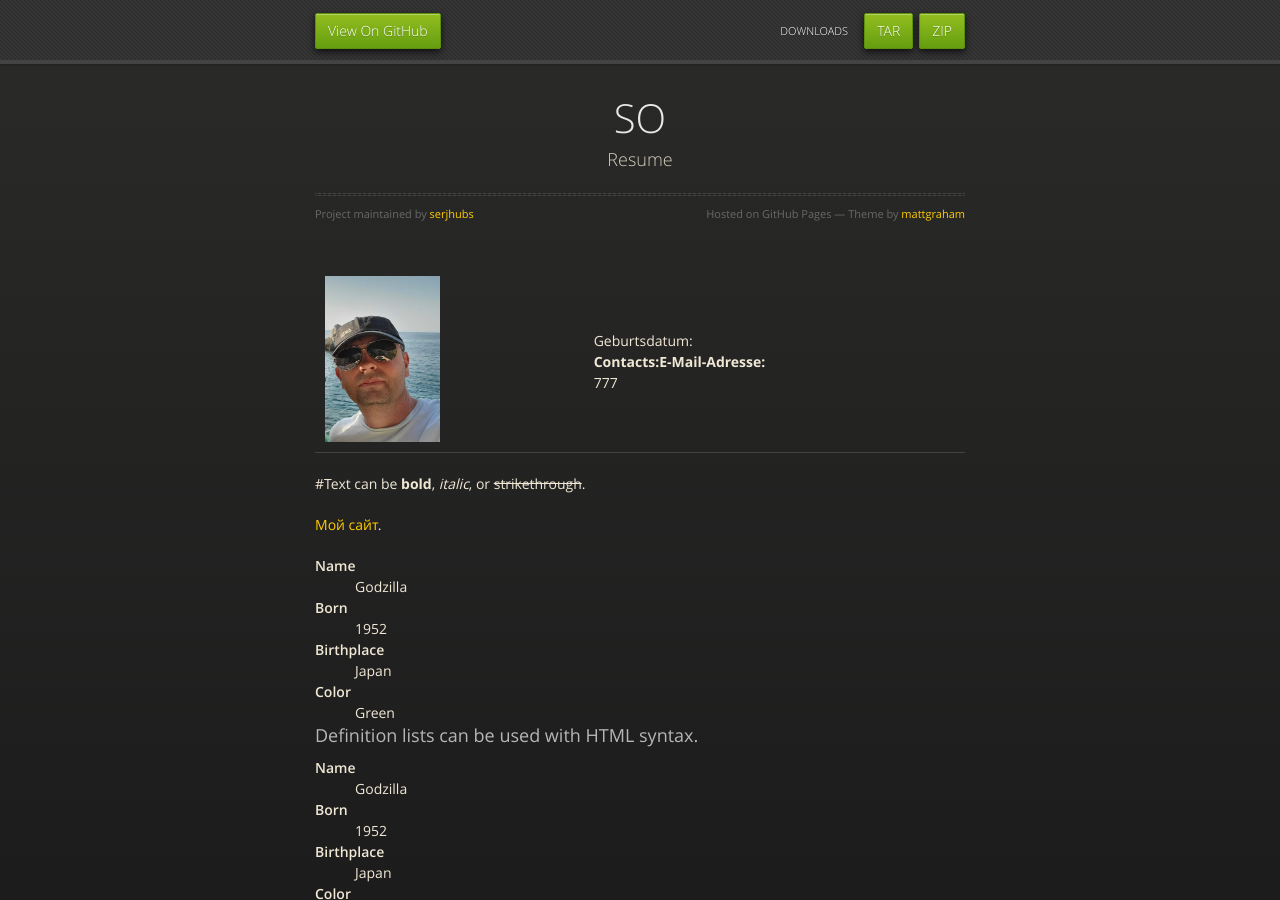
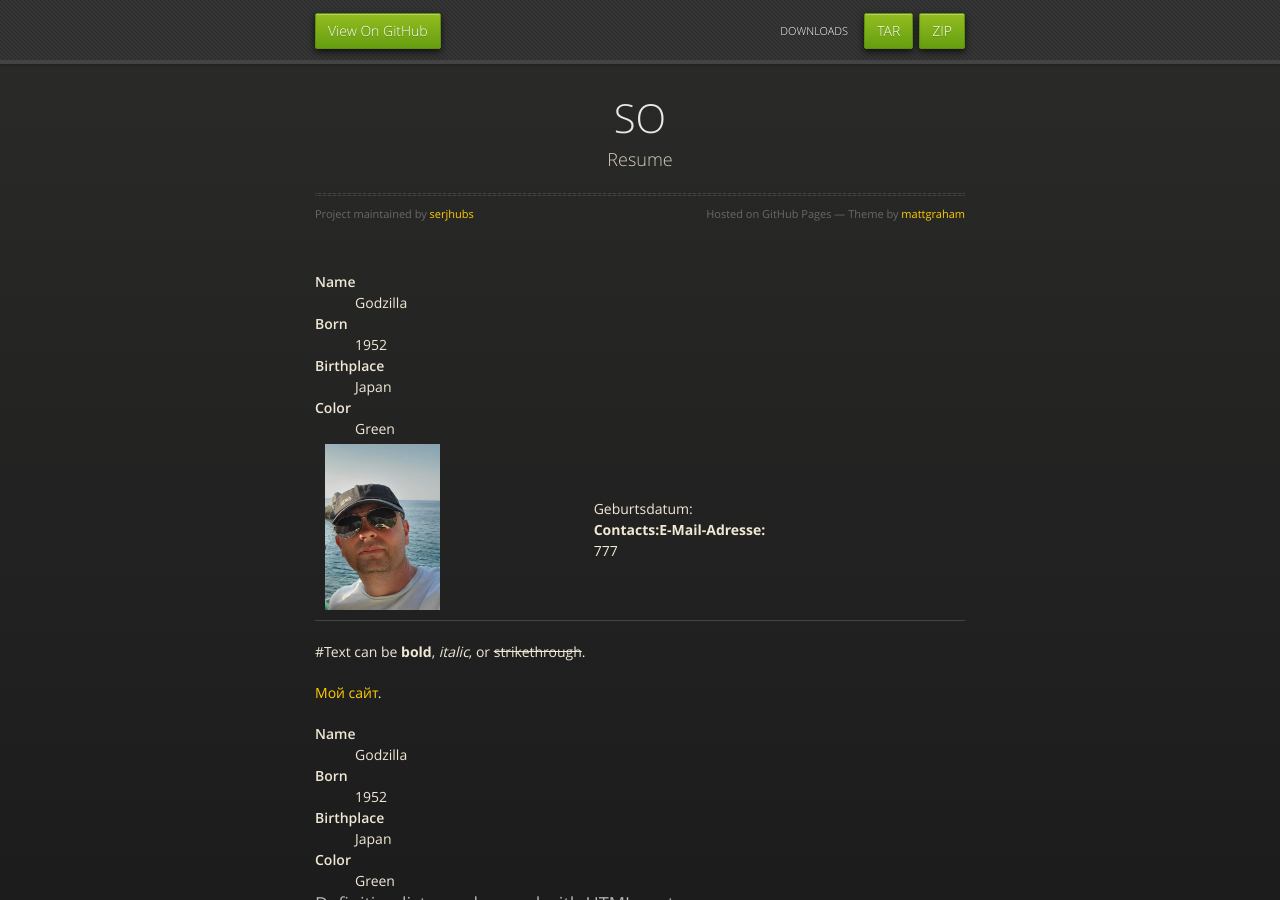
Before and after one commit to serjhubs/Resume, a Jekyll site: the page built from index.md, in a window 1280 px wide and 900 px high. Built offline with Jekyll 4.4.1, drawn with Linux system fonts in a browser that asks for light colours.

Commit message:
Update index.md

```diff
--- a/index.md
+++ b/index.md
@@ -3,6 +3,15 @@ layout: default
 ---
 <Html>
    <table><tr>
+      <dt>Name</dt>
+<dd>Godzilla</dd>
+<dt>Born</dt>
+<dd>1952</dd>
+<dt>Birthplace</dt>
+<dd>Japan</dd>
+<dt>Color</dt>
+<dd>Green</dd>
+
       <td><img src="https://github.com/serjhubs/Resume/blob/main/_includes/SO.jpeg?raw=true" width="115" heihgt="125"></td>
       <td> Geburtsdatum:
        <br><strong>Contacts:E-Mail-Adresse:</strong>
```
